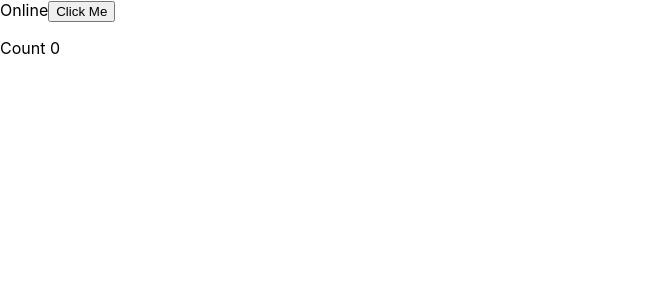
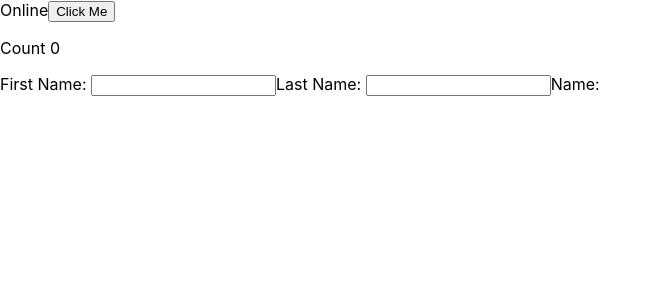
Before and after one commit to thepkpawankumar/learn-react-examples, a React (Create React App) app: page / in a window 1280 px wide. Shown: the top 300 px of the page, without its empty margins (0-660 px from the left). Built offline with nearby package versions, Linux system fonts and the light colour scheme.

Commit message:
Added useFormInput hook

```diff
--- a/src/App.js
+++ b/src/App.js
@@ -1,9 +1,12 @@
 import { useCounter } from "./hooks/useCounter";
 import { useIsOnline } from "./hooks/useIsOnline";
+import { useFormInput } from "./hooks/useFormInput";
+
 function App() {
 
   const counter = useCounter();
   const isOnline = useIsOnline();
+
 
   /**
    * Using const with useState will not work in case of count++ or ++count
@@ -17,10 +20,19 @@ function App() {
    * to update the actual value, we can use ++count to resolve it
    * but recommended way is we should use const for state initialization and then use count+1 to increment the actual counter
    */
+
+  const firstNameProps = useFormInput();
+  const lastNameProps = useFormInput();
+
   return (
     <div className="App">
      {isOnline ? "Online": "Offline"}
      {counter}
+
+      First Name: <input type="text" value={firstNameProps.value} onChange={firstNameProps.handleValueChange} />
+      Last Name: <input type="text" value={lastNameProps.value} onChange={lastNameProps.handleValueChange} />
+
+      Name: {firstNameProps.value} {lastNameProps.value}
 
     </div>
   );
--- /dev/null
+++ b/src/hooks/useFormInput.js
@@ -0,0 +1,13 @@
+import { useState } from "react"
+
+export const useFormInput = () => {
+
+    const [value, setValue] = useState("");
+
+    const handleValueChange = e => setValue(e.target.value);
+
+    return {
+        value: value,
+        handleValueChange: handleValueChange
+    }
+}
```
